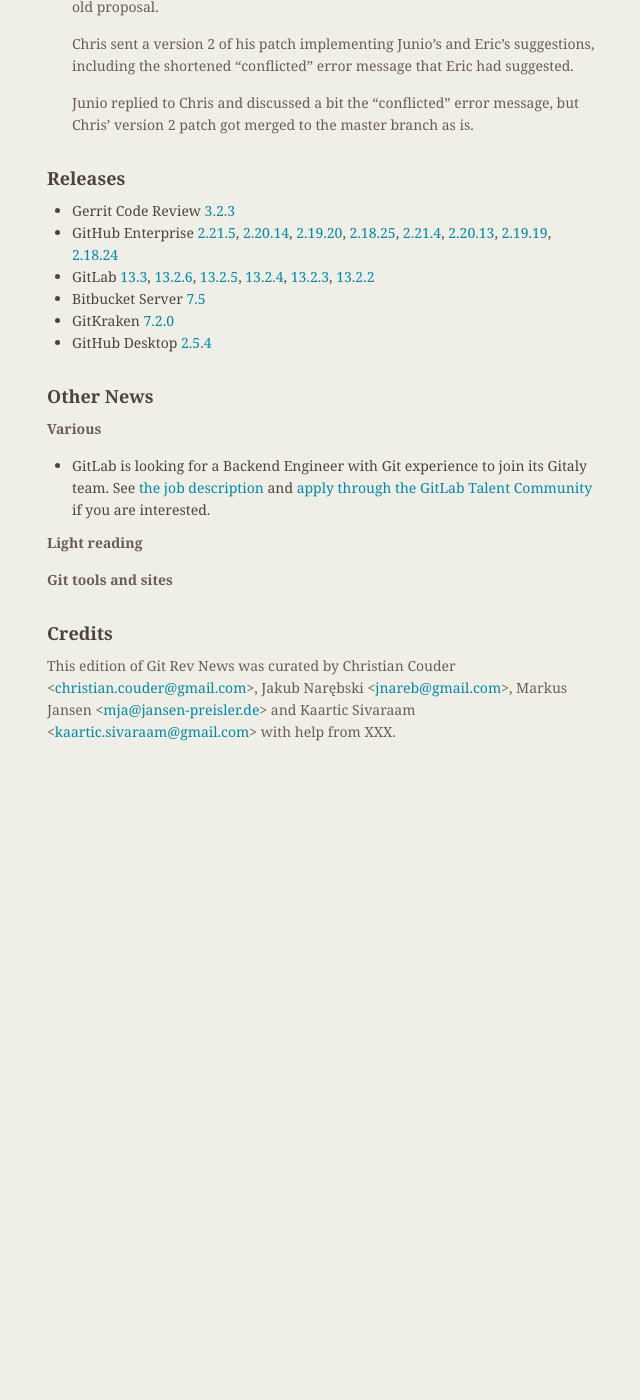
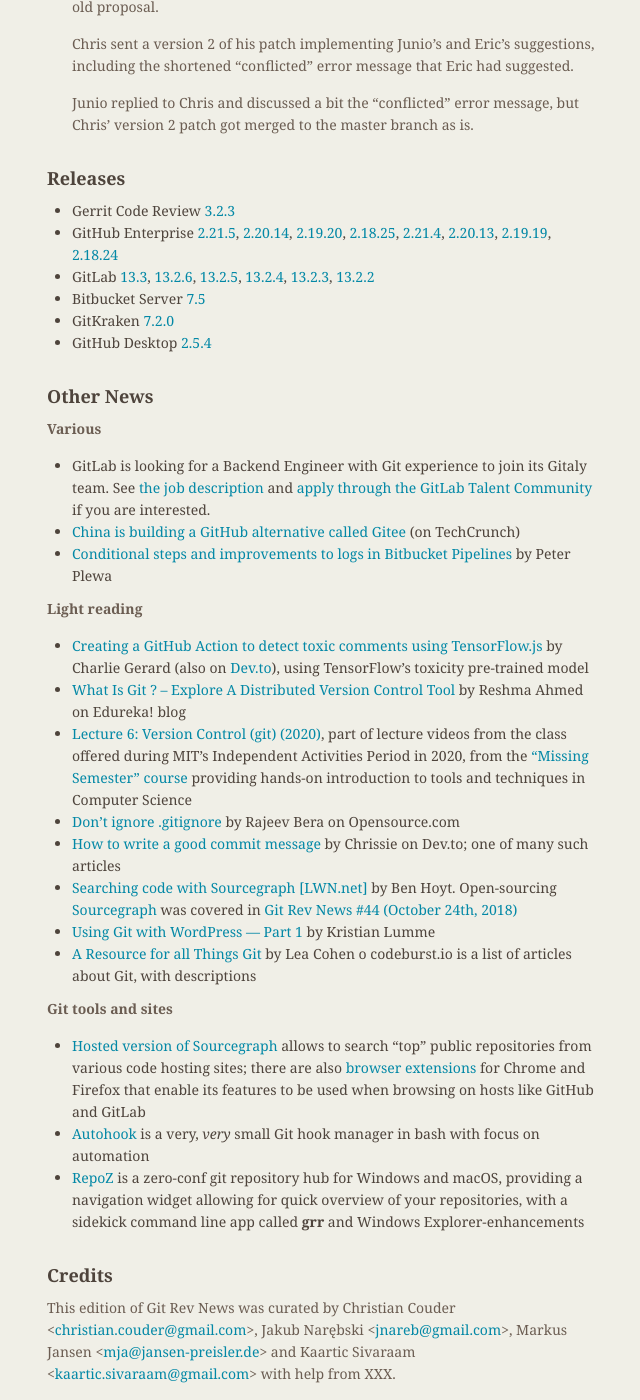
Before and after one commit to git/git.github.io, a Jekyll site: the page built from rev_news/drafts/edition-66.md, in a window 1280 px wide and 1400 px high, scrolled down 1295 px. Shown: the whole window, without its empty margins (487-1127 px from the left). Built offline with Jekyll 4.4.1, drawn with Linux system fonts in a browser that asks for light colours; before the commit the page ends 2053 px from its top, so only the background shows below that.

Commit message:
rn-66: Add links to various articles, sites and tools

```diff
--- a/rev_news/drafts/edition-66.md
+++ b/rev_news/drafts/edition-66.md
@@ -126,11 +126,45 @@
   [the job description](https://about.gitlab.com/job-families/engineering/backend-engineer/#gitaly)
   and [apply through the GitLab Talent Community](https://about.gitlab.com/jobs/careers/)
   if you are interested.
+* [China is building a GitHub alternative called Gitee](https://techcrunch.com/2020/08/21/china-is-building-its-github-alternative-gitee/) (on TechCrunch)
+* [Conditional steps and improvements to logs in Bitbucket Pipelines](https://bitbucket.org/blog/conditional-steps-and-improvements-to-logs-in-bitbucket-pipelines)
+  by Peter Plewa
 
 __Light reading__
 
+* [Creating a GitHub Action to detect toxic comments using TensorFlow.js](https://charliegerard.dev/blog/github-action-toxic-comments)
+  by Charlie Gerard (also on [Dev.to](https://dev.to/devdevcharlie/creating-a-github-action-to-detect-toxic-comments-using-tensorflow-js-13bo)),
+  using TensorFlow's toxicity pre-trained model
+* [What Is Git ? – Explore A Distributed Version Control Tool](https://www.edureka.co/blog/what-is-git/)
+  by Reshma Ahmed on Edureka! blog
+* [Lecture 6: Version Control (git) (2020)](https://www.youtube.com/watch?v=2sjqTHE0zok),
+  part of lecture videos from the class offered during MIT's Independent Activities Period in 2020,
+  from the ["Missing Semester" course](https://missing.csail.mit.edu/about/)
+  providing hands-on introduction to tools and techniques in Computer Science
+* [Don't ignore .gitignore](https://opensource.com/article/20/8/dont-ignore-gitignore)
+  by Rajeev Bera on Opensource.com
+* [How to write a good commit message](https://dev.to/chrissiemhrk/git-commit-message-5e21)
+  by Chrissie on Dev.to; one of many such articles
+* [Searching code with Sourcegraph [LWN.net]](https://lwn.net/Articles/828748/)
+  by Ben Hoyt.  Open-sourcing [Sourcegraph](https://about.sourcegraph.com/) was covered in
+  [Git Rev News #44 (October 24th, 2018)](https://git.github.io/rev_news/2018/10/24/edition-44/)
+* [Using Git with WordPress — Part 1](https://www.git-tower.com/blog/git-wordpress-1/)
+  by Kristian Lumme
+* [A Resource for all Things Git](https://codeburst.io/a-resource-for-all-things-git-b63d6626beca)
+  by Lea Cohen o codeburst.io is a list of articles about Git, with descriptions
 
 __Git tools and sites__
+
+* [Hosted version of Sourcegraph](https://sourcegraph.com/search)
+  allows to search "top" public repositories from various code hosting sites;
+  there are also [browser extensions](https://docs.sourcegraph.com/integration/browser_extension) for Chrome and Firefox
+  that enable its features to be used when browsing on hosts like GitHub and GitLab
+* [Autohook](https://github.com/Autohook/Autohook)
+  is a very, _very_ small Git hook manager in bash with focus on automation
+* [RepoZ](https://github.com/awaescher/RepoZ)
+  is a zero-conf git repository hub for Windows and macOS,
+  providing a navigation widget allowing for quick overview of your repositories,
+  with a sidekick command line app called **grr** and Windows Explorer-enhancements
 
 
 ## Credits
```
